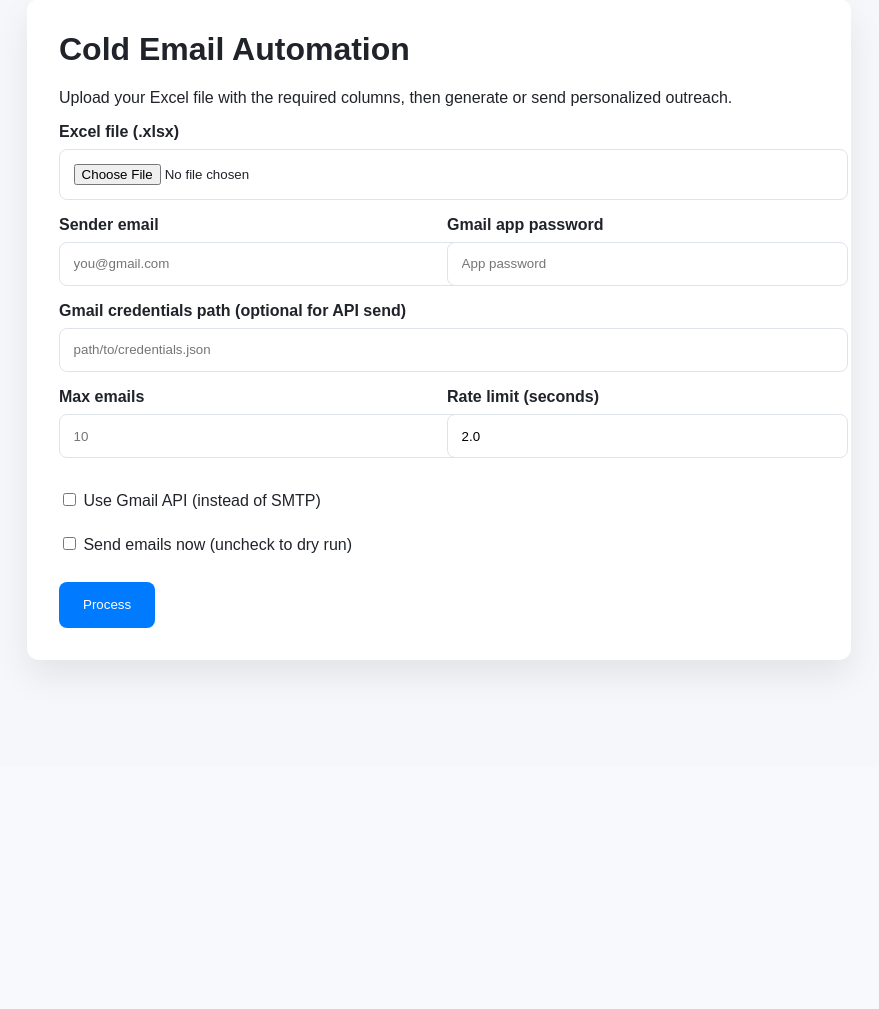
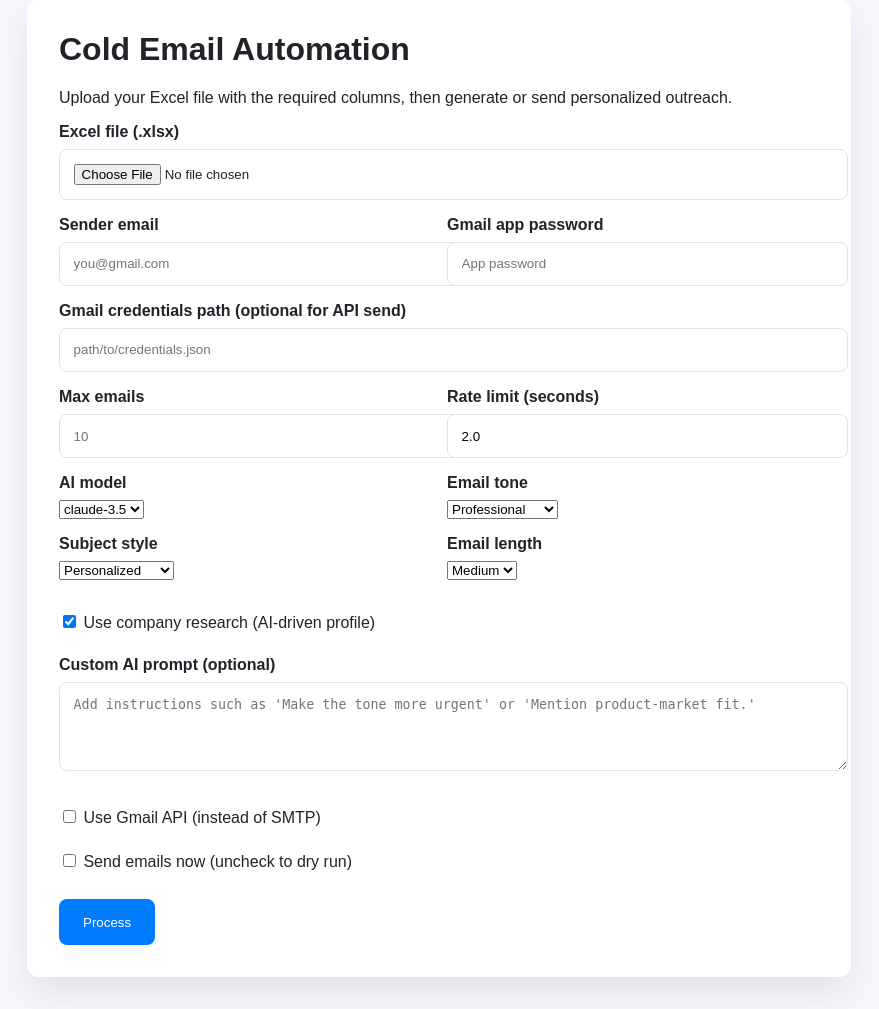
Before and after one commit to code-wod/cold-begging, a Flask app: page / in a window 1280 px wide. Shown: the part 33-1042 px from the top of the page, without its empty margins (201-1080 px from the left). Before the commit the page ends 709 px from the top, so only its background shows below. Run offline with Flask 3, Linux system fonts and the light colour scheme.

Commit message:
improvment

````diff
--- a/app.py
+++ b/app.py
@@ -48,6 +48,12 @@ def process():
     gmail_credentials = request.form.get('gmail_credentials', '').strip() or None
     max_emails = request.form.get('max_emails', '').strip()
     rate_limit = request.form.get('rate_limit', '').strip()
+    ai_model = request.form.get('ai_model', 'claude-3.5').strip() or 'claude-3.5'
+    tone = request.form.get('tone', 'professional').strip() or 'professional'
+    subject_style = request.form.get('subject_style', 'personalized').strip() or 'personalized'
+    email_length = request.form.get('email_length', 'medium').strip() or 'medium'
+    use_company_research = request.form.get('use_company_research') == 'on'
+    custom_prompt = request.form.get('custom_prompt', '').strip() or None
     use_gmail_api = request.form.get('use_gmail_api') == 'on'
     send_now = request.form.get('send_now') == 'on'
 
@@ -70,7 +76,13 @@ def process():
         sender_email=sender_email,
         smtp_password=smtp_password,
         gmail_credentials=gmail_credentials,
-        rate_limit=rate_limit
+        rate_limit=rate_limit,
+        ai_model=ai_model,
+        tone=tone,
+        subject_style=subject_style,
+        email_length=email_length,
+        use_company_research=use_company_research,
+        custom_prompt=custom_prompt,
     )
 
     dry_run = not send_now
@@ -100,7 +112,15 @@ def process():
         review_queue=review_queue,
         dry_run=dry_run,
         send_now=send_now,
-        use_gmail_api=use_gmail_api
+        use_gmail_api=use_gmail_api,
+        options={
+            'ai_model': ai_model,
+            'tone': tone,
+            'subject_style': subject_style,
+            'email_length': email_length,
+            'use_company_research': use_company_research,
+            'custom_prompt': custom_prompt,
+        }
     )
 
 
--- a/cold_email_agent.py
+++ b/cold_email_agent.py
@@ -37,7 +37,22 @@ EMAIL_REGEX = re.compile(r"^[^@\s]+@[^@\s]+\.[^@\s]+$")
 
 
 class ColdEmailAgent:
-    def __init__(self, excel_path, sender_email=None, smtp_password=None, gmail_credentials=None, token_path='token.json', rate_limit=2):
+    def __init__(
+        self,
+        excel_path,
+        sender_email=None,
+        smtp_password=None,
+        gmail_credentials=None,
+        token_path='token.json',
+        rate_limit=2,
+        ai_model='claude-3.5',
+        tone='professional',
+        subject_style='personalized',
+        email_length='medium',
+        use_company_research=True,
+        custom_prompt=None,
+        max_tokens=500,
+    ):
         self.excel_path = excel_path
         self.sender_email = sender_email or os.getenv('SENDER_EMAIL')
         self.smtp_password = smtp_password or os.getenv('GMAIL_APP_PASSWORD')
@@ -48,6 +63,13 @@ class ColdEmailAgent:
         self.anthropic_key = os.getenv('ANTHROPIC_API_KEY')
         self.anthropic_client = self._init_anthropic()
         self.gmail_service = None
+        self.ai_model = ai_model
+        self.tone = tone
+        self.subject_style = subject_style
+        self.email_length = email_length
+        self.use_company_research = use_company_research
+        self.custom_prompt = custom_prompt
+        self.max_tokens = max_tokens
 
         if self.gmail_credentials and HAVE_GMAIL_API:
             self.gmail_service = self._init_gmail_api()
@@ -159,7 +181,7 @@ class ColdEmailAgent:
             return ''
 
     def research_company(self, company_data):
-        if not self.anthropic_client:
+        if not self.use_company_research or not self.anthropic_client:
             return {
                 'company_pain_points': [],
                 'growth_stage': 'unknown',
@@ -209,6 +231,27 @@ class ColdEmailAgent:
             }
 
     def generate_personalized_email(self, company_data, company_profile):
+        tone_map = {
+            'professional': 'Professional but conversational',
+            'conversational': 'Conversational and approachable',
+            'friendly': 'Friendly and warm',
+            'formal': 'Formal and respectful',
+        }
+        subject_map = {
+            'personalized': f'Personalized subject line about {company_data["company_name"]}',
+            'curiosity': 'Create a curiosity-driven subject line',
+            'benefit': 'Create a benefit-focused subject line',
+        }
+        length_map = {
+            'short': '2 short paragraphs maximum',
+            'medium': '3-4 short paragraphs maximum',
+            'long': '4-5 short paragraphs maximum',
+        }
+
+        tone_instruction = tone_map.get(self.tone, tone_map['professional'])
+        subject_instruction = subject_map.get(self.subject_style, subject_map['personalized'])
+        length_instruction = length_map.get(self.email_length, length_map['medium'])
+
         prompt = (
             f"Write a personalized cold email for a job opportunity. Requirements:\n\n"
             f"Recipient Context:\n"
@@ -221,21 +264,24 @@ class ColdEmailAgent:
             f"- Growth Stage: {company_profile.get('growth_stage')}\n"
             f"- Culture: {company_profile.get('company_culture')}\n\n"
             f"Email Requirements:\n"
-            f"1. Subject line: SHORT, personalized, NOT generic\n"
-            f"2. Body: 3-4 short paragraphs max\n"
-            f"3. Tone: Professional but conversational (for job opportunity)\n"
-            f"4. NEVER mention salary or benefits first\n"
-            f"5. Focus on: company achievement, your interest, value proposition\n"
-            f"6. CTA: Ask for a brief call/chat (low friction)\n"
-            f"7. NO generic templates - MUST be specific to company\n\n"
+            f"1. Subject line: SHORT, personalized, NOT generic. {subject_instruction}.\n"
+            f"2. Body: {length_instruction}.\n"
+            f"3. Tone: {tone_instruction}.\n"
+            f"4. NEVER mention salary or benefits first.\n"
+            f"5. Focus on: company achievement, your interest, value proposition.\n"
+            f"6. CTA: Ask for a brief call/chat with low friction.\n"
+            f"7. NO generic templates - MUST be specific to company.\n\n"
             f"Format response EXACTLY as:\n"
             f"SUBJECT: [subject line]\n"
             f"BODY:\n"
             f"[email body]\n\n"
-            f"If you have optional details such as recent news or funding status, include them naturally."
+            f"If you have optional details such as recent news or funding status, include them naturally.\n"
         )
 
-        raw = self._anthropic_completion(prompt, max_tokens=500) if self.anthropic_client else ''
+        if self.custom_prompt:
+            prompt += f"Additional instructions: {self.custom_prompt}\n"
+
+        raw = self._anthropic_completion(prompt, max_tokens=self.max_tokens, model=self.ai_model) if self.anthropic_client else ''
         if raw:
             raw = raw.replace('```', '').strip()
             parts = raw.split('BODY:')
--- a/templates/index.html
+++ b/templates/index.html
@@ -61,6 +61,51 @@
           </div>
         </div>
 
+        <div class="field-row">
+          <div>
+            <label for="ai_model">AI model</label>
+            <select id="ai_model" name="ai_model">
+              <option value="claude-3.5">claude-3.5</option>
+              <option value="claude-4">claude-4</option>
+            </select>
+          </div>
+          <div>
+            <label for="tone">Email tone</label>
+            <select id="tone" name="tone">
+              <option value="professional">Professional</option>
+              <option value="conversational">Conversational</option>
+              <option value="friendly">Friendly</option>
+              <option value="formal">Formal</option>
+            </select>
+          </div>
+        </div>
+
+        <div class="field-row">
+          <div>
+            <label for="subject_style">Subject style</label>
+            <select id="subject_style" name="subject_style">
+              <option value="personalized">Personalized</option>
+              <option value="curiosity">Curiosity-driven</option>
+              <option value="benefit">Benefit-focused</option>
+            </select>
+          </div>
+          <div>
+            <label for="email_length">Email length</label>
+            <select id="email_length" name="email_length">
+              <option value="short">Short</option>
+              <option value="medium" selected>Medium</option>
+              <option value="long">Long</option>
+            </select>
+          </div>
+        </div>
+
+        <div class="checkbox" style="margin-top:1rem;">
+          <label><input type="checkbox" name="use_company_research" checked> Use company research (AI-driven profile)</label>
+        </div>
+
+        <label for="custom_prompt">Custom AI prompt (optional)</label>
+        <textarea id="custom_prompt" name="custom_prompt" rows="4" style="width:100%; padding:0.85rem; border:1px solid #dfe3ea; border-radius:8px;" placeholder="Add instructions such as 'Make the tone more urgent' or 'Mention product-market fit.'"></textarea>
+
         <div class="checkbox" style="margin-top:1rem;">
           <label><input type="checkbox" name="use_gmail_api"> Use Gmail API (instead of SMTP)</label>
         </div>
````
Also changed, not shown: backend/cold_email_agent.py (+57 -11 lines), backend/main.py (+20 -0 lines), frontend/pages/index.js (+69 -1 lines), templates/results.html (+13 -0 lines).
